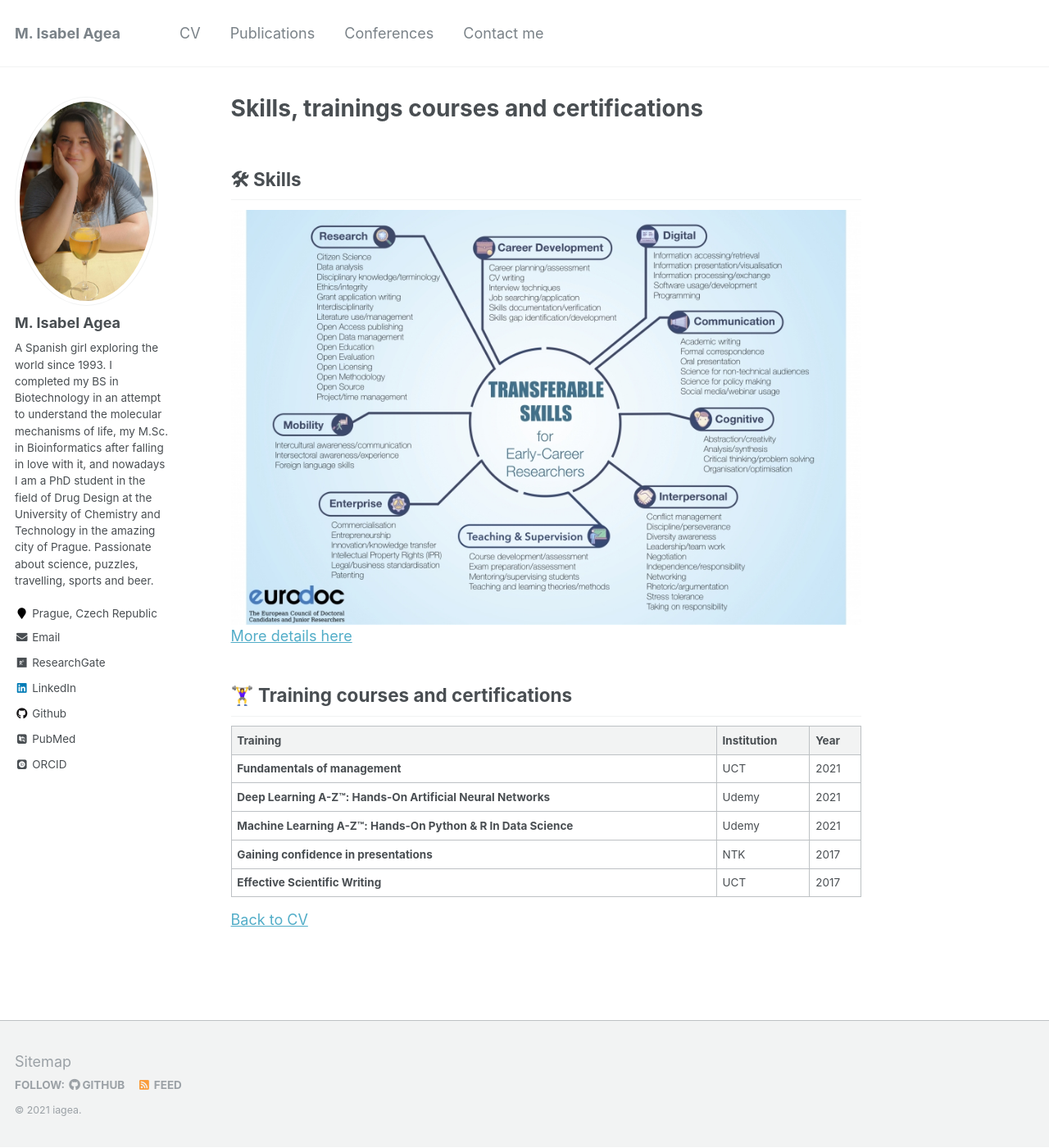
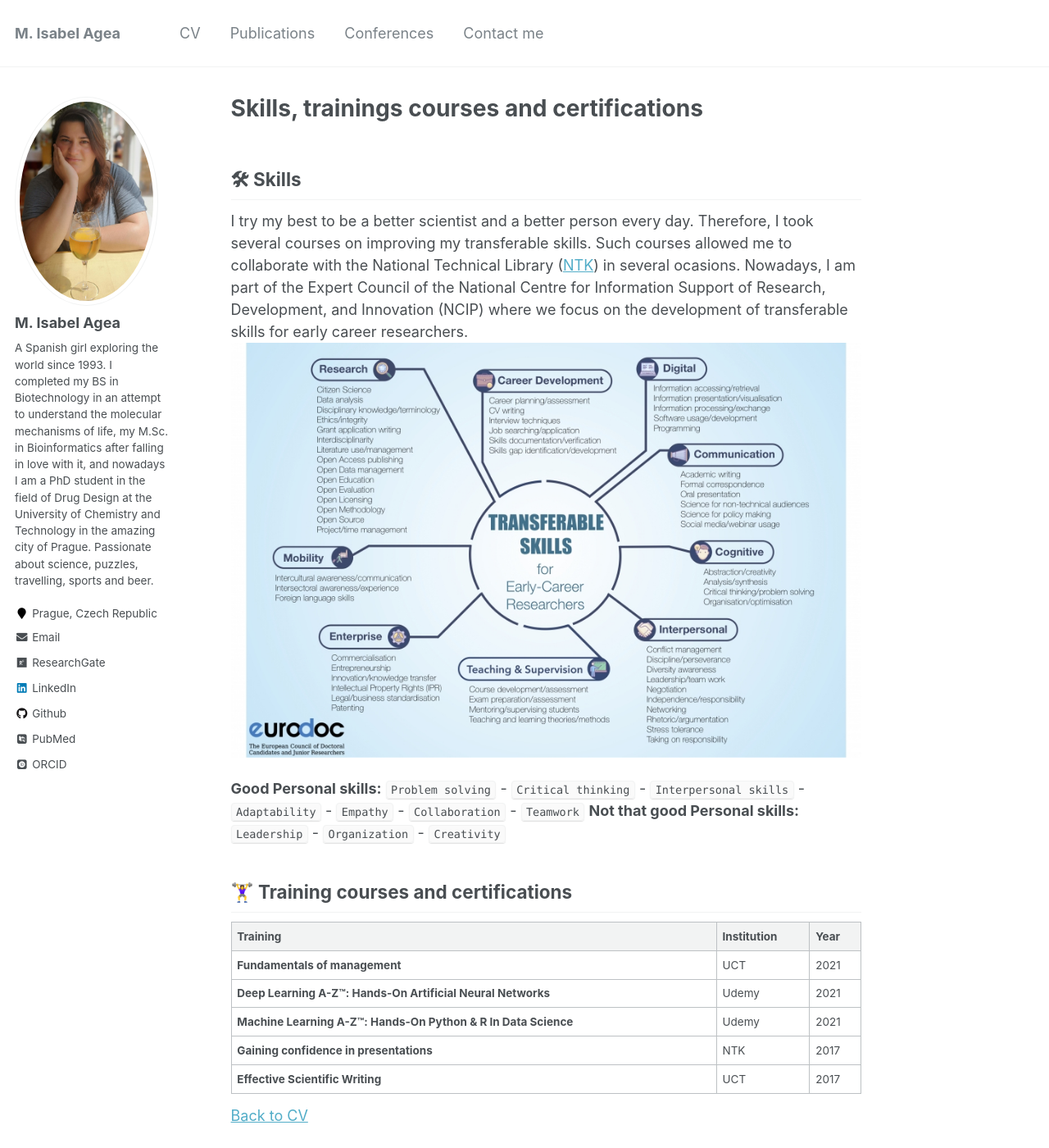
Before and after one commit to Iagea/iagea.github.io, a Jekyll site: the page built from _pages/skills-certifications.md, in a window 1280 px wide and 1400 px high. Shown: the whole window at 82% size. Built offline with Jekyll 4.4.1, drawn with Linux system fonts in a browser that asks for light colours; some web fonts are replaced.

Commit message:
Update skills-certifications.md

```diff
--- a/_pages/skills-certifications.md
+++ b/_pages/skills-certifications.md
@@ -7,10 +7,12 @@ redirect_from:
 ---
 
 ## 🛠 Skills
+
+I try my best to be a better scientist and a better person every day. Therefore, I took several courses on improving my transferable skills. Such courses allowed me to collaborate with the National Technical Library ([NTK](https://www.techlib.cz/en/)) in several ocasions. Nowadays, I am part of the Expert Council of the National Centre for Information Support of Research, Development, and Innovation (NCIP) where we focus on the development of transferable skills for early career researchers.
 <img src='/images/TS_EURODOC.jpg'>
-[More details here](https://iagea.github.io/skills-detail/)
 
-
+**Good Personal skills:** `Problem solving` - `Critical thinking` - `Interpersonal skills` - `Adaptability` - `Empathy` - `Collaboration` - `Teamwork`
+**Not that good Personal skills:** `Leadership` - `Organization` - `Creativity`
 
 ## 🏋️‍♀️ Training courses and certifications
 
```
